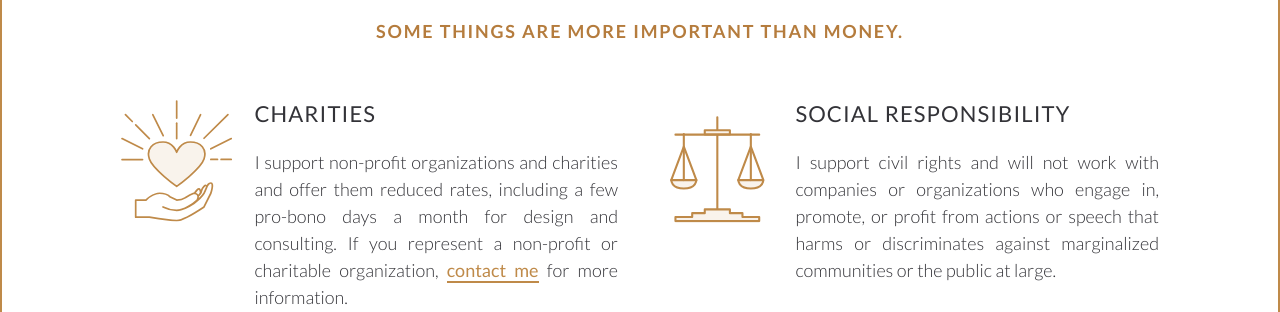
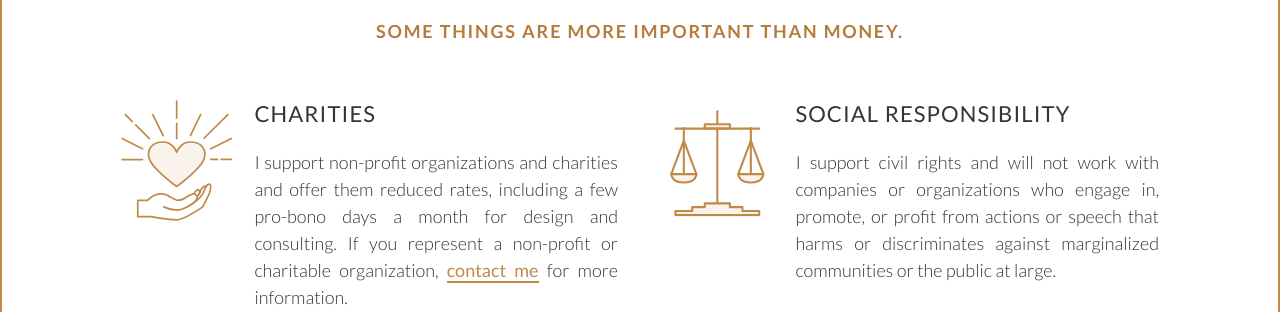
Before and after one commit to claxondesignco/claxondesignco.github.io, a Jekyll site: the page built from index.html, in a window 1280 px wide. Shown: the part 1858-2170 px from the top of the page. Built offline with Jekyll 4.4.1, drawn with Linux system fonts in a browser that asks for light colours.

Commit message:
Smaller hand on Charities icon

```diff
--- a/_includes/ethics.html
+++ b/_includes/ethics.html
@@ -8,7 +8,7 @@
 
     <section class="columns__section" id="charities">
       <figure role="presentation">
-        <svg viewBox="0 0 326 356">
+        <svg viewBox="0 0 326 354">
           <use xlink:href="#charities"></use>
         </svg>
       </figure>
--- a/_sass/_ethics.sass
+++ b/_sass/_ethics.sass
@@ -56,4 +56,4 @@
     margin-left: 7.5%
 
     @include big
-      margin-top: 1rem
+      margin-top: 0.618rem
```
Also changed, not shown: _includes/icons/icon_charities.svg.
